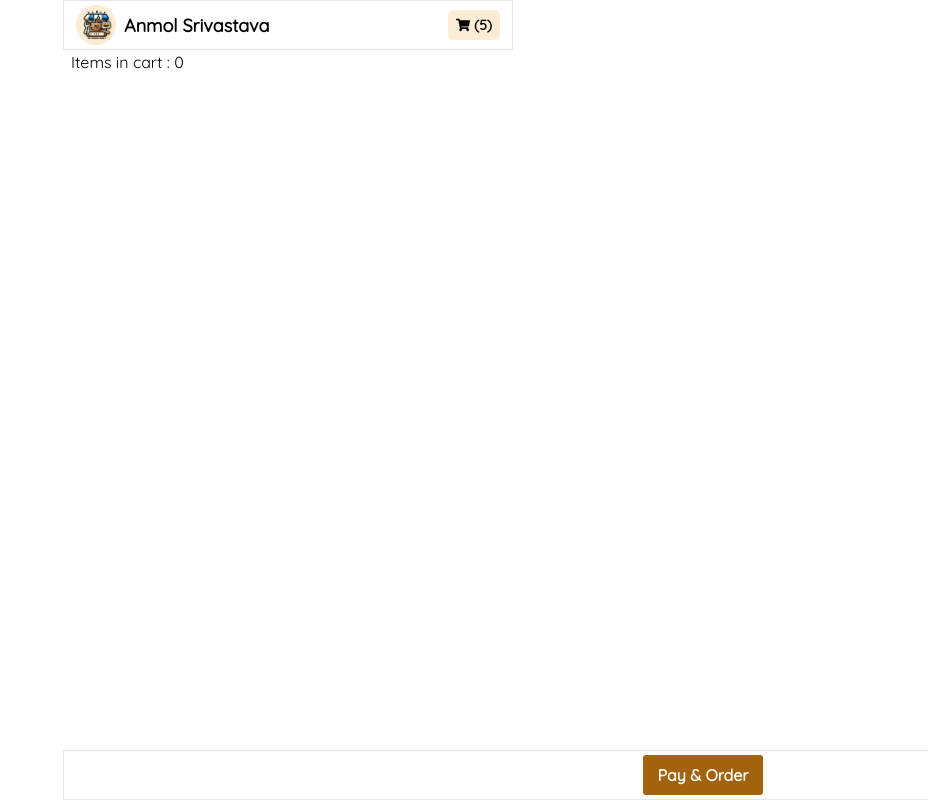
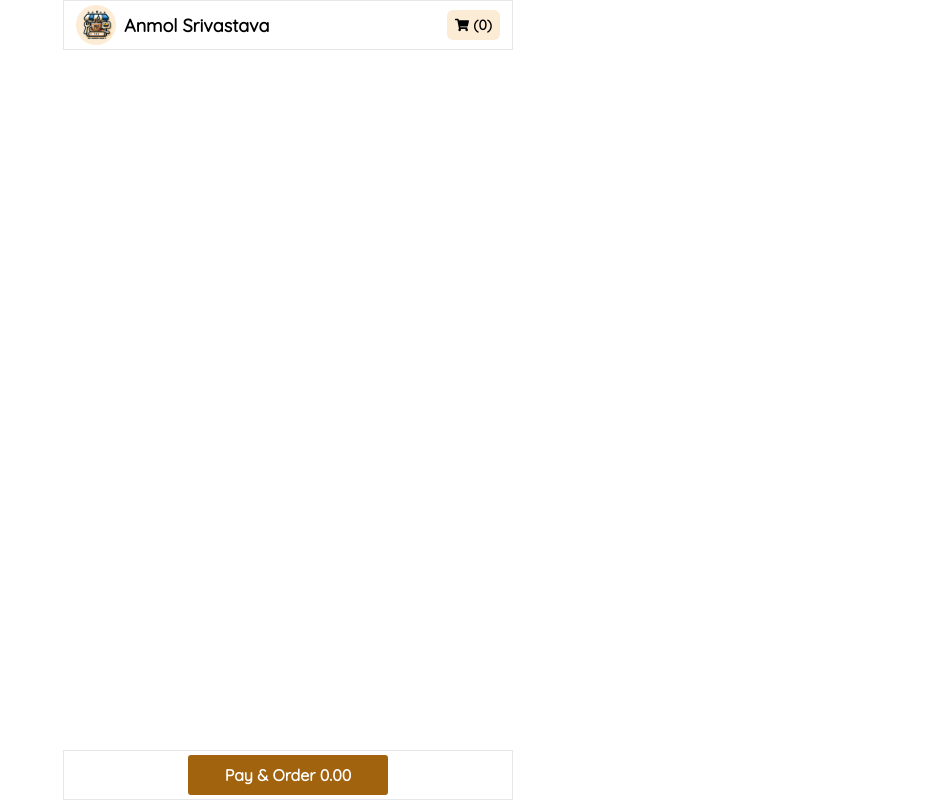
Before and after one commit to Abhishree881/mud-cups, a React (Create React App) app: page /1/cart in a window 1280 px wide. Shown: the whole page, without its empty margins (352-1280 px from the left). Built offline with nearby package versions, Linux system fonts and the light colour scheme; a web font is replaced by a local one.

Commit message:
Cart page logic

```diff
--- /dev/null
+++ b/src/components/cartCard.jsx
@@ -0,0 +1,63 @@
+import React from 'react'
+import NonVegIcon from "../assets/image/nonveg.png";
+import VegIcon from "../assets/image/veg.png";
+import { IoMdAdd } from "react-icons/io";
+import { RiSubtractFill } from "react-icons/ri";
+import { MdCurrencyRupee } from "react-icons/md";
+import { connect } from 'react-redux';
+import { updateCart, removeFromCart } from '../Actions/CartActions';
+
+function CartCard(props) {
+    const arr = props.currentCart[props.i].addOn.filter(item => props.currentCart[props.i].added.includes(item.index))
+    const HandleClick = (isAdd) => {
+        if (isAdd) {
+            const newItem = { ...props.currentCart[props.i], count: props.currentCart[props.i].count + 1 }
+            props.updateCart(newItem, props.i)
+        }
+        else {
+            if (props.currentCart[props.i].count === 1) {
+                props.removeFromCart(props.i)
+            }
+            else {
+                const newItem = { ...props.currentCart[props.i], count: props.currentCart[props.i].count - 1 }
+                props.updateCart(newItem, props.i)
+            }
+
+        }
+    }
+    return (
+        <div className='w-full h-[110px] rounded-[6px] flex justify-between'>
+            <div className='w-auto h-full flex flex-col justify-between'>
+                <div className='flex flex-col'>
+                    <div
+                        className="w-[18px] h-[18px] relative"
+                        style={{
+                            backgroundImage: `url(${props.currentCart[props.i].isVeg ? VegIcon : NonVegIcon})`,
+                            backgroundSize: "100% 100%",
+                        }}
+                    ></div>
+                    <div className='font-[800] text-[18px] leading-[24px]'>{props.currentCart[props.i].name}</div>
+                    <div className='font-[800] text-[14px] leading-[20px] flex items-center'><MdCurrencyRupee fontSize={'14px'} />{props.currentCart[props.i].price * props.currentCart[props.i].count}</div>
+                </div>
+
+                <div className='w-[80px] h-[32px] border border-[#a2630e] bg-[#f7e8d1] rounded-[3px] flex'>
+                    <span className='w-[30%] h-full flex items-center justify-center' onClick={() => HandleClick(true)}><IoMdAdd /></span>
+                    <span className='text-[16px] font-[700] w-[40%] h-full flex items-center justify-center'>{props.currentCart[props.i].count}</span>
+                    <span className='w-[30%] h-full flex items-center justify-center' onClick={() => HandleClick(false)}><RiSubtractFill /></span>
+                </div>
+            </div>
+            <div className='w-[115px] h-[110px] flex relative rounded-[6px]' style={{ backgroundImage: `url(${props.currentCart[props.i].imgUrl})`, backgroundSize: '100% 100%' }}></div>
+        </div>
+    )
+}
+
+const mapStateToProps = (state) => ({
+    currentCart: state.cartReducer.currentCart,
+});
+
+const mapDispatchToProps = {
+    updateCart,
+    removeFromCart
+};
+
+export default connect(mapStateToProps, mapDispatchToProps)(CartCard)
--- a/src/pages/Cart.js
+++ b/src/pages/Cart.js
@@ -1,9 +1,11 @@
 import React from 'react'
 import Logo from '../assets/image/logo.jpeg'
+import CartCard from '../components/cartCard';
 import { FaShoppingCart } from "react-icons/fa";
 import { connect } from 'react-redux';
 
 function Cart(props) {
+    const totalCost = props.currentCart.reduce((total, item) => total + (item.price * item.count), 0);
     return (
         <div className="w-[100vw] h-fit overflow-y-scroll flex justify-center relative">
             <div className="w-full max-w-[450px] h-full flex flex-col relative">
@@ -19,14 +21,20 @@ function Cart(props) {
                         <div className="font-[600] text-[18px]">Anmol Srivastava</div>
                     </div>
                     <div className="w-fit h-[30px] rounded-[6px] bg-[#fcecd5] px-[8px] flex items-center justify-center text-[14px] font-[700] gap-[4px]">
-                        <FaShoppingCart /> {`(5)`}
+                        <FaShoppingCart /> {`(${props.currentCart.length})`}
                     </div>
                 </div>
-                <p className='pl-2'>
-                    Items in cart : {props.currentCart?.length}
-                </p>
-                <div className='w-full h-[50px] fixed border bottom-0 flex items-center justify-center'>
-                    <div className='flex-[70] max-w-[120px] h-[40px] bg-[#a2630e] rounded-[3px] text-white font-[700] flex items-center justify-center'>Pay & Order</div>
+                <div className='w-full h-full flex flex-col relative px-[12px] gap-[12px] py-[12px] mb-[36px]'>
+                    {props.currentCart.map((index, i) => {
+                        return <div>
+                            <CartCard i={i} />
+                            <div className='w-full h-[1px] bg-gray-200 mt-[12px]'></div>
+                        </div>
+                    })}
+                </div>
+
+                <div className='w-full h-[50px] max-w-[450px] fixed border bottom-0 flex items-center justify-center bg-white'>
+                    <div className='flex-[70] max-w-[200px] h-[40px] bg-[#a2630e] rounded-[3px] text-white font-[700] flex items-center justify-center'>Pay & Order {totalCost.toFixed(2)}</div>
                 </div>
             </div>
         </div>
```
